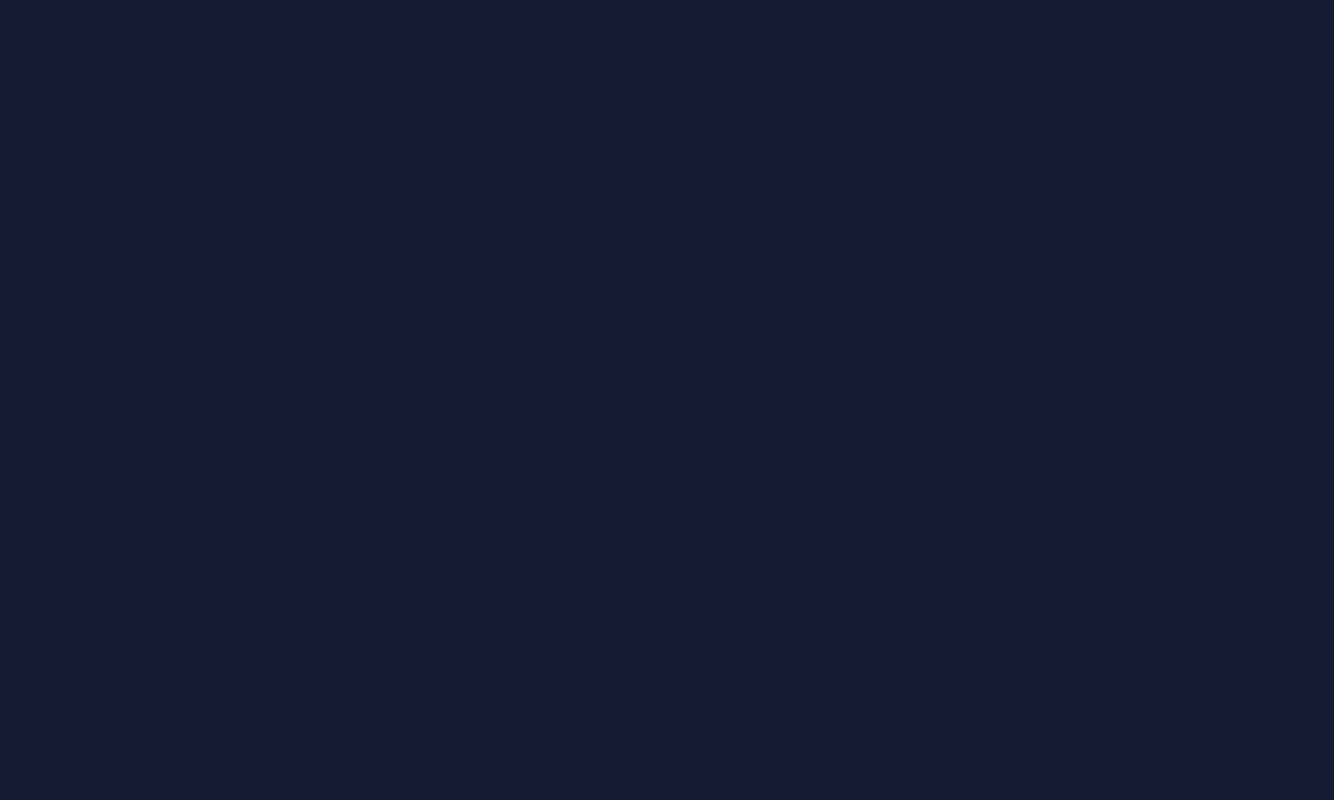
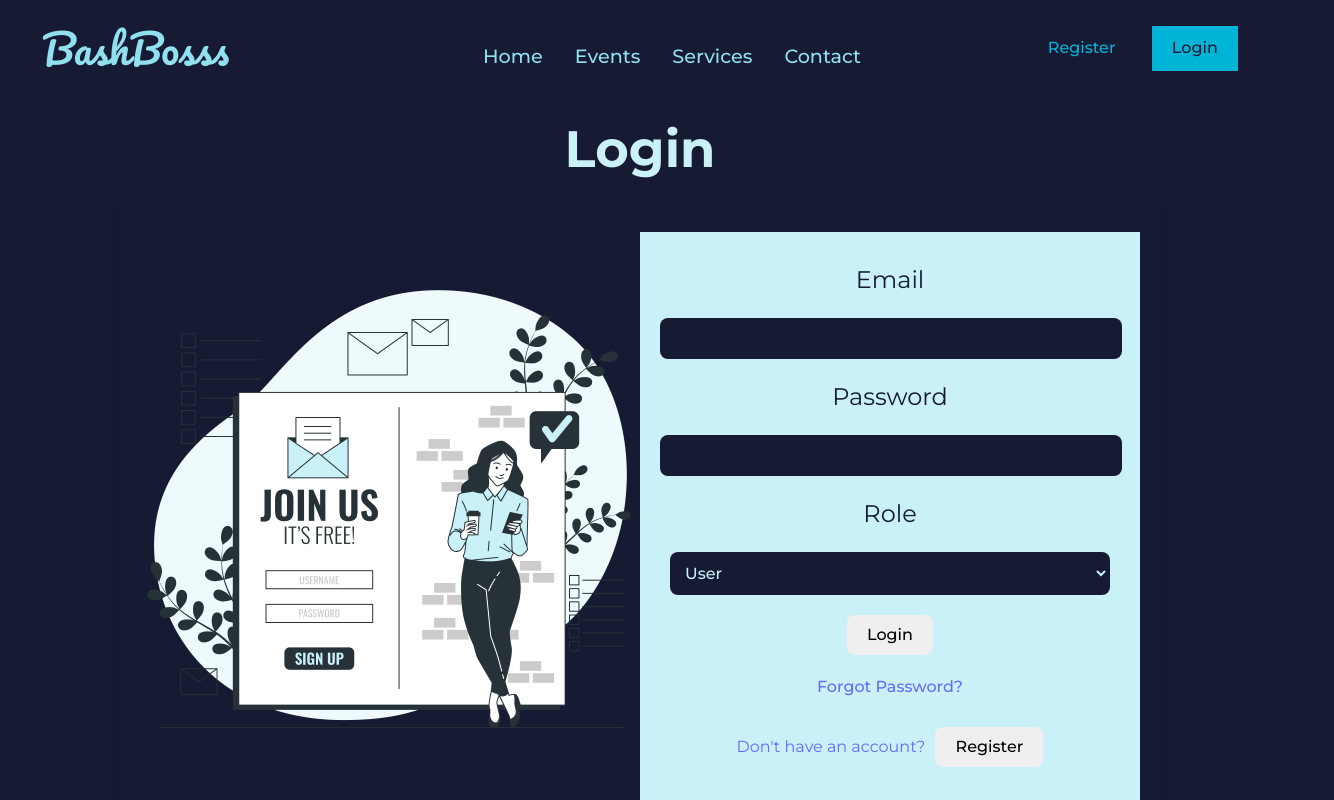
Before and after one commit to CSCI-P465-565-Project-Group-12/Frontend, a React (Vite) app: page /login in a window 1280 px wide. Before the commit this address had no page. Shown: the top 800 px of the page, 1334 px wide, since content can reach past the window. Built offline with nearby package versions, Linux system fonts and the light colour scheme.

Commit message:
Login&Registeration pages done

```diff
--- a/src/App.tsx
+++ b/src/App.tsx
@@ -1,10 +1,12 @@
 import { Route, Routes } from "react-router";
 import HomePage from "./pages/HomePage/HomePage";
+import LoginPage from "./pages/LoginPage/LoginPage";
 
 function App() {
   return (
     <Routes>
       <Route path="/" element={<HomePage />} />
+      <Route path="/login" element={<LoginPage />} />
     </Routes>
   );
 }
--- a/src/componets/UI/Navbar/Navbar.tsx
+++ b/src/componets/UI/Navbar/Navbar.tsx
@@ -1,6 +1,7 @@
 import { useEffect, useState } from "react";
 import "./Navbar.css";
 import MobileNavbar from "./MobileNavbar";
+import { Link } from "react-router-dom";
 
 const Navbar = () => {
   const [isMobile, setIsMobile] = useState(false);
@@ -23,7 +24,7 @@ const Navbar = () => {
             <h1>BashBosss</h1>
           </div>
           <div className="navlinks">
-            <a href="/">Home</a>
+            <Link to="/">Home</Link>
             <a href="/">Events</a>
             <a href="/">Services</a>
             <a href="/">Contact</a>
@@ -32,9 +33,9 @@ const Navbar = () => {
             <a href="/" id="register-btn">
               Register
             </a>
-            <a href="/" id="login-btn">
+            <Link to="/login" id="login-btn">
               Login
-            </a>
+            </Link>
           </div>
         </div>
       )}
--- /dev/null
+++ b/src/pages/LoginPage/LoginPage.css
@@ -0,0 +1,113 @@
+.login-page {
+  display: flex;
+  justify-content: center;
+  align-items: center;
+  flex-direction: column;
+}
+
+.login-registeration-box {
+  display: flex;
+  justify-content: center;
+  align-items: center;
+  flex-direction: row;
+  width: 100%;
+  max-width: 1000px;
+  max-height: 1200px;
+  padding: 20px;
+  box-shadow: 0 0 10px 0 rgba(0, 0, 0, 0.1);
+}
+.login-registeration-form {
+  display: flex;
+  justify-content: center;
+  align-items: center;
+  color: #161b33;
+  background-color: #caf0f8;
+  height: 100%;
+  width: 50%;
+}
+.form-box {
+  display: flex;
+  justify-content: center;
+  align-items: center;
+  flex-direction: column;
+  width: 100%;
+  height: 100%;
+  padding: 20px;
+}
+.form-box label {
+  margin: 10px auto;
+  font-size: 1.5em;
+}
+.form-box input,
+.form-box select {
+  margin: 10px auto;
+  padding: 10px;
+  width: 80%;
+  border-radius: 8px;
+  border: 1px solid transparent;
+  font-size: 1em;
+  font-weight: 500;
+  font-family: inherit;
+  transition: border-color 0.25s;
+  background-color: #161b33;
+  color: #caf0f8;
+  width: 100%;
+  max-width: calc(100% - 20px);
+}
+.form-box input:focus {
+  outline: none;
+  border-color: #646cff;
+}
+
+.login-btn {
+  margin: 10px auto;
+  padding: 0.6em 1.2em;
+  border-radius: 8px;
+  border: 1px solid transparent;
+  font-size: 1em;
+  font-weight: 500;
+  font-family: inherit;
+  cursor: pointer;
+  transition: border-color 0.25s;
+}
+.forgot-password {
+  margin: 10px auto;
+  font-size: 1em;
+  color: #646cff;
+  text-decoration: none;
+}
+.forgot-password:hover {
+  color: #535bf2;
+}
+.register-link {
+  display: flex;
+  justify-content: space-between;
+  gap: 10px;
+  align-items: center;
+  margin: 10px auto;
+  font-size: 1em;
+  color: #646cff;
+  text-decoration: none;
+}
+.login-poster {
+  display: flex;
+  width: 50%;
+  height: 100%;
+}
+.login-page img {
+  width: 100%;
+  height: 100%;
+  object-fit: cover;
+}
+
+@media screen and (max-width: 768px) {
+  .login-registeration-box {
+    flex-direction: column;
+  }
+  .login-registeration-form {
+    width: 100%;
+  }
+  .login-poster {
+    display: none;
+  }
+}
--- /dev/null
+++ b/src/pages/LoginPage/LoginPage.tsx
@@ -0,0 +1,77 @@
+import Footer from "../../componets/UI/Footer/Footer";
+import Navbar from "../../componets/UI/Navbar/Navbar";
+import signUpImg from "../../assets/signup-poster.png";
+import "./LoginPage.css";
+import { useState } from "react";
+
+const LoginPage: React.FC = () => {
+  const roleOptions = ["User", "Admin"];
+  const [isRegister, setIsRegister] = useState(false);
+  return (
+    <>
+      <Navbar />
+      <div className="login-page">
+        {isRegister ? <h1>Register</h1> : <h1>Login</h1>}
+
+        <div className="login-registeration-box">
+          <div className="login-poster">
+            <img src={signUpImg} alt="" />
+          </div>
+          <div className="login-registeration-form">
+            <div className="form-box">
+              {isRegister ? (
+                <>
+                  <label htmlFor="name">Name</label>
+                  <input type="text" id="name" />
+                  <label htmlFor="email">Email</label>
+                  <input type="email" id="email" />
+                  <label htmlFor="password">Password</label>
+                  <input type="password" id="password" />
+                  <label htmlFor="confirm-password">Confirm Password</label>
+                  <input type="password" id="confirm-password" />
+                  <button className="register-btn">Register</button>
+                  <div className="register-link">
+                    <p>Already have an account?</p>
+                    <button onClick={() => setIsRegister(false)}>Login</button>
+                  </div>
+                </>
+              ) : (
+                <>
+                  <label htmlFor="email">Email</label>
+                  <input type="email" id="email" />
+                  <label htmlFor="password">Password</label>
+                  <input type="password" id="password" />
+
+                  <label htmlFor="role">Role</label>
+                  <select name="role" id="role">
+                    {roleOptions.map((role, index) => (
+                      <option key={index} value={role}>
+                        {role}
+                      </option>
+                    ))}
+                  </select>
+                  <button className="login-btn">Login</button>
+                  <div className="forgot-password">
+                    <a href="/">Forgot Password?</a>
+                  </div>
+                  <div className="register-link">
+                    <p>Don't have an account?</p>
+                    <button
+                      onClick={() => {
+                        setIsRegister(true);
+                      }}
+                    >
+                      Register
+                    </button>
+                  </div>
+                </>
+              )}
+            </div>
+          </div>
+        </div>
+      </div>
+      <Footer />
+    </>
+  );
+};
+export default LoginPage;
```
Also changed, not shown: src/assets/signup-poster.png (added).
